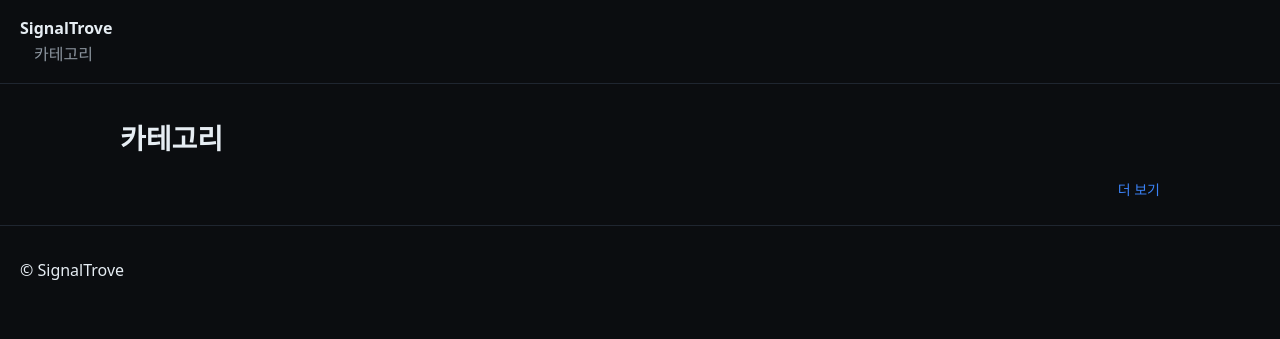
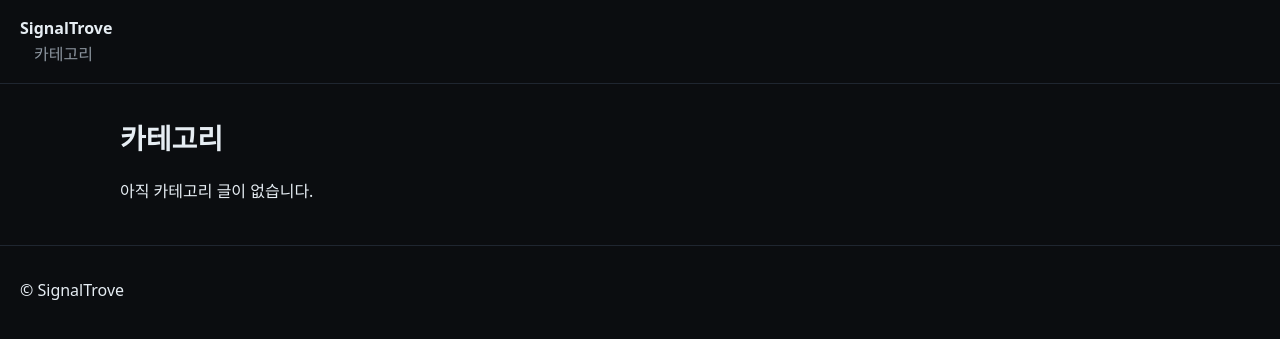
Before and after one commit to signaltrove/signaltrove.github.io, a Jekyll site: the page built from categories/index.md, in a window 1280 px wide. Shown: the top 339 px of the page. Built offline with Jekyll 4.4.1, drawn with Linux system fonts in a browser that asks for light colours.

Commit message:
Update index.md

```diff
--- a/categories/index.md
+++ b/categories/index.md
@@ -7,28 +7,36 @@ permalink: /categories/
 <div class="wrap">
   <h1 class="page-title">카테고리</h1>
   <div class="grid">
-  {% assign cat_names = site.categories | map: 'first' | sort %}
-  {% for cname in cat_names %}
-    {% assign posts_in_cat = site.categories[cname] %}
-    <div>
-      <div class="section-head">
-        <h2>{{ cname }}</h2>
-        <a href="{{ '/category/' | append: cname | append: '/' | relative_url }}">더 보기</a>
-      </div>
-      <div class="cards">
-        {% for p in posts_in_cat limit:4 %}
-        <a class="card" href="{{ p.url | relative_url }}">
-          {% if p.image %}<div class="thumb" style="background-image:url('{{ p.image | relative_url }}');"></div>{% endif %}
-          <div class="meta">
-            <div class="cat">{{ cname }}</div>
-            <h3 class="title">{{ p.title }}</h3>
-            {% if p.description %}<p class="desc">{{ p.description }}</p>{% endif %}
-            <div class="date">{{ p.date | date: "%Y-%m-%d" }}</div>
+  {% assign cats = site.categories %}
+  {% if cats and cats.size > 0 %}
+    {% for pair in cats %}
+      {% assign cname = pair[0] %}
+      {% assign posts_in_cat = pair[1] %}
+      {% if posts_in_cat and posts_in_cat.size > 0 %}
+        {% assign posts_sorted = posts_in_cat | sort: "date" | reverse %}
+        <div>
+          <div class="section-head">
+            <h2>{{ cname }}</h2>
+            <a href="{{ '/category/' | append: cname | append: '/' | relative_url }}">더 보기</a>
           </div>
-        </a>
-        {% endfor %}
-      </div>
-    </div>
-  {% endfor %}
+          <div class="cards">
+            {% for p in posts_sorted limit:4 %}
+            <a class="card" href="{{ p.url | relative_url }}">
+              {% if p.image %}<div class="thumb" style="background-image:url('{{ p.image | relative_url }}');"></div>{% endif %}
+              <div class="meta">
+                <div class="cat">{{ cname }}</div>
+                <h3 class="title">{{ p.title }}</h3>
+                {% if p.description %}<p class="desc">{{ p.description }}</p>{% endif %}
+                <div class="date">{{ p.date | date: "%Y-%m-%d" }}</div>
+              </div>
+            </a>
+            {% endfor %}
+          </div>
+        </div>
+      {% endif %}
+    {% endfor %}
+  {% else %}
+    <p>아직 카테고리 글이 없습니다.</p>
+  {% endif %}
   </div>
 </div>
```
